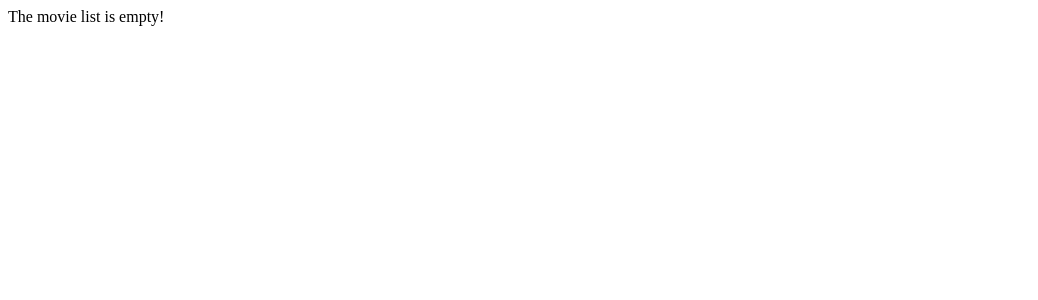
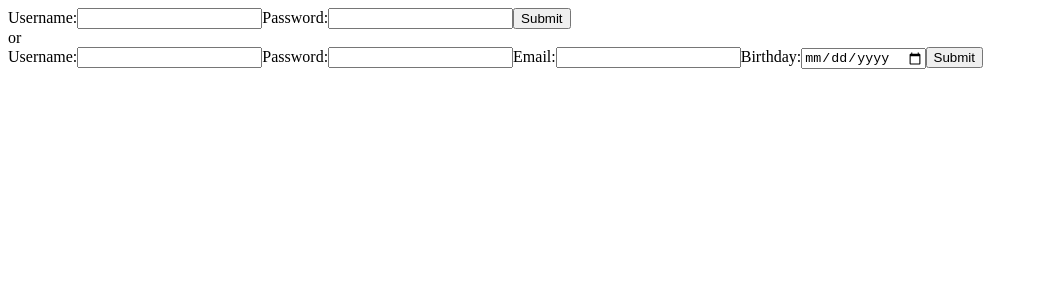
Before and after one commit to kal40/myflix, a React (Vite) app: page /login in a window 1280 px wide. Shown: the top 300 px of the page, without its empty margins (0-1038 px from the left). Built offline with nearby package versions, Linux system fonts and the light colour scheme; no server answers.

Commit message:
feat: add login and signup functionalities

```diff
--- /dev/null
+++ b/src/components/login-view/login-view.jsx
@@ -0,0 +1,64 @@
+import { useState } from "react";
+
+const LoginView = ({ onLoggedIn }) => {
+  const [username, setUsername] = useState("");
+  const [password, setPassword] = useState("");
+
+  const handleSubmit = async (event) => {
+    // this prevents the default behavior of the form which is to reload the entire page
+    event.preventDefault();
+    try {
+      const queryParams = `?username=${username}&password=${password}`;
+      const response = await fetch(
+        `https://myflixapi.smartcoder.dev/v1/users/login${queryParams}`,
+        {
+          method: "POST",
+          headers: {
+            "Content-Type": "application/json",
+          },
+        }
+      );
+
+      const { success, message, data } = await response.json();
+      if (data) {
+        localStorage.setItem("user", username);
+        localStorage.setItem("token", data.token);
+        onLoggedIn(username, data.token);
+      } else if (success) {
+        alert(message);
+      } else {
+        alert("Login Failed");
+      }
+    } catch (error) {
+      console.error(error);
+      alert("Login Failed");
+    }
+  };
+  return (
+    <form onSubmit={handleSubmit}>
+      <label>
+        Username:
+        <input
+          type="text"
+          value={username}
+          onChange={(error) => setUsername(error.target.value)}
+          minLength="3"
+          maxLength="20"
+          required
+        />
+      </label>
+      <label>
+        Password:
+        <input
+          type="password"
+          value={password}
+          onChange={(error) => setPassword(error.target.value)}
+          required
+        />
+      </label>
+      <button type="submit">Submit</button>
+    </form>
+  );
+};
+
+export default LoginView;
--- a/src/components/main-view/main-view.jsx
+++ b/src/components/main-view/main-view.jsx
@@ -2,16 +2,26 @@ import React, { useEffect, useState } from "react";
 
 import MovieCard from "../movie-card/movie-card";
 import MovieView from "../movie-view/movie-view";
+import LoginView from "../login-view/login-view";
+import SignupView from "../signup-view/signup-view";
 
 const MainView = () => {
+  const storedUser = localStorage.getItem("user");
+  const storedToken = localStorage.getItem("token");
+  const [user, setUser] = useState(storedUser ? storedUser : null);
+  const [token, setToken] = useState(storedToken ? storedToken : null);
   const [movies, setMovies] = useState([]);
-
   const [selectedMovie, setSelectedMovie] = useState(null);
 
   useEffect(() => {
+    if (!token) return;
+
     async function fetchMovies() {
       const response = await fetch(
-        "https://myflixapi.smartcoder.dev/v1/movies"
+        "https://myflixapi.smartcoder.dev/v1/movies",
+        {
+          headers: { Authorization: `Bearer ${token}` },
+        }
       );
       const data = await response.json();
 
@@ -28,7 +38,22 @@ const MainView = () => {
       setMovies(moviesFromAPI);
     }
     fetchMovies();
-  }, []);
+  }, [token]);
+
+  if (!user) {
+    return (
+      <React.Fragment>
+        <LoginView
+          onLoggedIn={(user, token) => {
+            setUser(user);
+            setToken(token);
+          }}
+        />{" "}
+        or
+        <SignupView />
+      </React.Fragment>
+    );
+  }
 
   if (selectedMovie) {
     let similarMovies = movies.filter(
@@ -75,6 +100,15 @@ const MainView = () => {
             />
           );
         })}
+        <button
+          onClick={() => {
+            setUser(null);
+            setToken(null);
+            localStorage.clear();
+          }}
+        >
+          Logout
+        </button>
       </React.Fragment>
     );
   } else {
--- /dev/null
+++ b/src/components/signup-view/signup-view.jsx
@@ -0,0 +1,79 @@
+import { useState } from "react";
+
+const SignupView = () => {
+  const [username, setUsername] = useState("");
+  const [password, setPassword] = useState("");
+  const [email, setEmail] = useState("");
+  const [birthday, setBirthday] = useState("");
+
+  const handleSubmit = (event) => {
+    event.preventDefault();
+
+    const data = {
+      username: username,
+      password: password,
+      email: email,
+      birthday: birthday,
+    };
+
+    fetch("https://myflixapi.smartcoder.dev/v1/users", {
+      method: "POST",
+      body: JSON.stringify(data),
+      headers: {
+        "Content-Type": "application/json",
+      },
+    }).then((response) => {
+      if (response.ok) {
+        alert("Signup successful");
+        window.location.reload();
+      } else {
+        alert("Signup failed");
+      }
+    });
+  };
+
+  return (
+    <form onSubmit={handleSubmit}>
+      <label>
+        Username:
+        <input
+          type="text"
+          value={username}
+          onChange={(error) => setUsername(error.target.value)}
+          required
+          minLength="3"
+        />
+      </label>
+      <label>
+        Password:
+        <input
+          type="password"
+          value={password}
+          onChange={(error) => setPassword(error.target.value)}
+          required
+        />
+      </label>
+      <label>
+        Email:
+        <input
+          type="email"
+          value={email}
+          onChange={(error) => setEmail(error.target.value)}
+          required
+        />
+      </label>
+      <label>
+        Birthday:
+        <input
+          type="date"
+          value={birthday}
+          onChange={(error) => setBirthday(error.target.value)}
+          required
+        />
+      </label>
+      <button type="submit">Submit</button>
+    </form>
+  );
+};
+
+export default SignupView;
```
